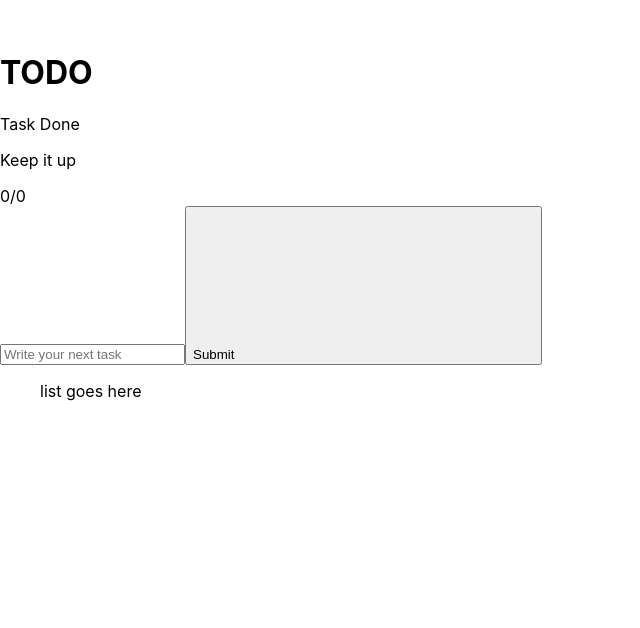
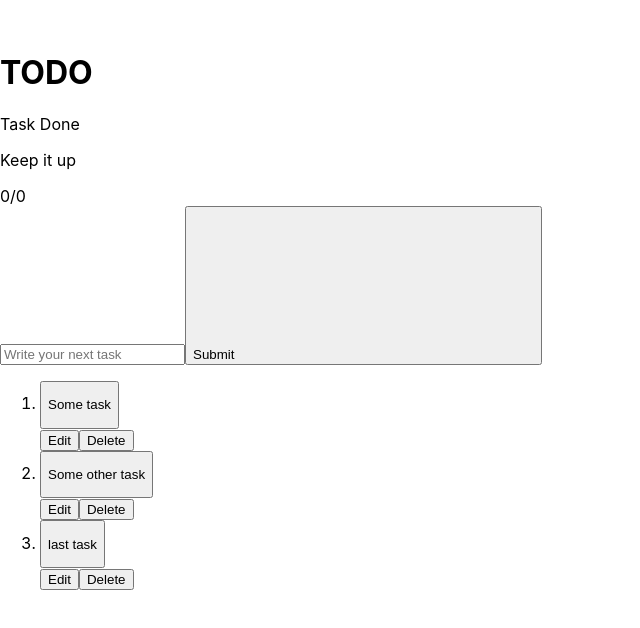
Before and after one commit to sumawav/grocery-list, a React (Create React App) app: page / in a window 1280 px wide. Shown: the part 122-750 px from the top of the page, without its empty margins (0-640 px from the left). Built offline with nearby package versions, Linux system fonts and the light colour scheme.

Commit message:
refactor. displays dummy todo list

```diff
--- a/src/App.js
+++ b/src/App.js
@@ -7,12 +7,30 @@ import TODOHero from "./TODOHero";
 import TODOList from "./TODOList";
 
 function App() {
+	const [todos, setTodos] = React.useState([
+		{
+			title: "Some task",
+			id: window.self.crypto.randomUUID(),
+			is_completed: false,
+		},
+		{
+			title: "Some other task",
+			id: window.self.crypto.randomUUID(),
+			is_completed: true,
+		},
+		{
+			title: "last task",
+			id: window.self.crypto.randomUUID(),
+			is_completed: false,
+		},
+	]);
+
 	return (
 		<div className="wrapper">
 			<Header />
 			<TODOHero todos_completed={0} total_todos={0} />
 			<Form />
-			<TODOList todos={[]} />
+			<TODOList todos={todos} setTodos={setTodos} />
 		</div>
 	);
 }
--- a/src/Form.jsx
+++ b/src/Form.jsx
@@ -1,5 +1,4 @@
 // src/components/Form.jsx
-'use client'
 
 function Form() {
 	const handleSubmit = (event) => {
--- a/src/TODOList.jsx
+++ b/src/TODOList.jsx
@@ -1,35 +1,29 @@
 // src/components/TODOList.jsx
 
-function TODOList() {
-	return <ol className="todo_list">{"list goes here"}</ol>;
+function TODOList({ todos, setTodos }) {
+	return (
+		<ol className="todo_list">
+			{todos && todos.length > 0
+				? todos?.map((item, index) => (
+						<Item key={index} item={item} setTodos={setTodos} />
+					))
+				: null}
+		</ol>
+	);
 }
 
 function Item({ item }) {
 	return (
 		<li id={item?.id} className="todo_item">
 			<button className="todo_items_left">
-				<svg>
-					<circle
-						cx="11.998"
-						cy="11.998"
-						fillRule="nonzero"
-						r="9.998"
-					/>
-				</svg>
 				<p>{item?.title}</p>
 			</button>
 			<div className="todo_items_right">
 				<button>
 					<span className="visually-hidden">Edit</span>
-					<svg>
-						<path d="" />
-					</svg>
 				</button>
 				<button>
 					<span className="visually-hidden">Delete</span>
-					<svg>
-						<path d="" />
-					</svg>
 				</button>
 			</div>
 		</li>
--- a/src/index.js
+++ b/src/index.js
@@ -2,7 +2,6 @@ import React from 'react';
 import ReactDOM from 'react-dom/client';
 import './index.css';
 import App from './App';
-import reportWebVitals from './reportWebVitals';
 
 const root = ReactDOM.createRoot(document.getElementById('root'));
 root.render(
@@ -14,4 +13,4 @@ root.render(
 // If you want to start measuring performance in your app, pass a function
 // to log results (for example: reportWebVitals(console.log))
 // or send to an analytics endpoint. Learn more: https://bit.ly/CRA-vitals
-reportWebVitals();
+// reportWebVitals();
--- a/src/reportWebVitals.js
+++ /dev/null
@@ -1,13 +0,0 @@
-const reportWebVitals = onPerfEntry => {
-  if (onPerfEntry && onPerfEntry instanceof Function) {
-    import('web-vitals').then(({ getCLS, getFID, getFCP, getLCP, getTTFB }) => {
-      getCLS(onPerfEntry);
-      getFID(onPerfEntry);
-      getFCP(onPerfEntry);
-      getLCP(onPerfEntry);
-      getTTFB(onPerfEntry);
-    });
-  }
-};
-
-export default reportWebVitals;
```
Also changed, not shown: src/page.js (deleted, +0 -19 lines), src/setupTests.js (deleted, +0 -5 lines), 1 other file (tests, documents, lock files or other folders).
